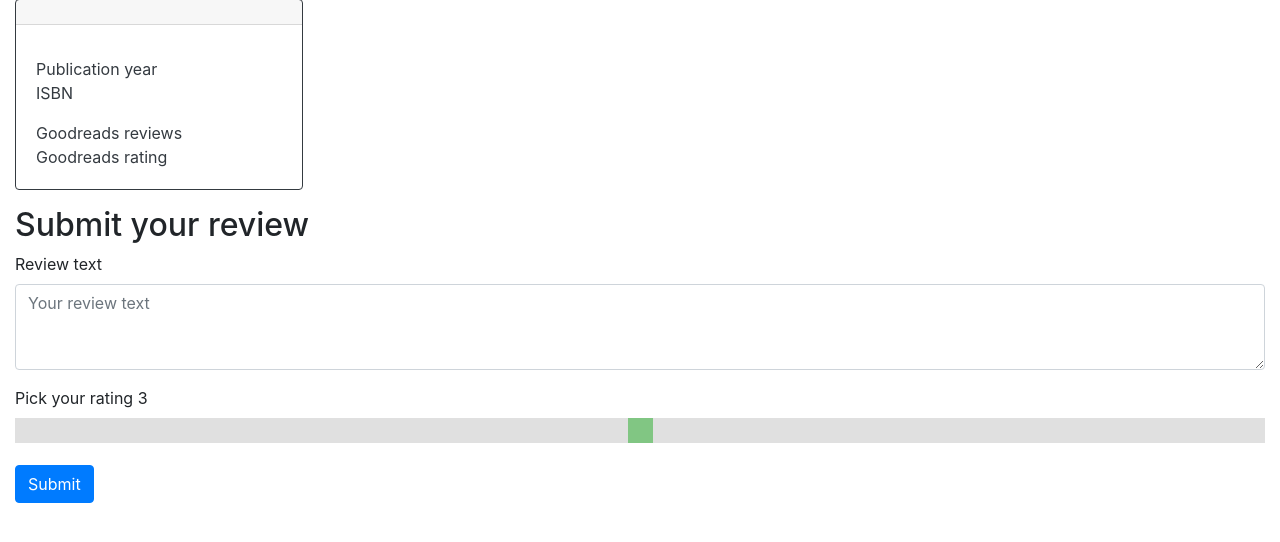
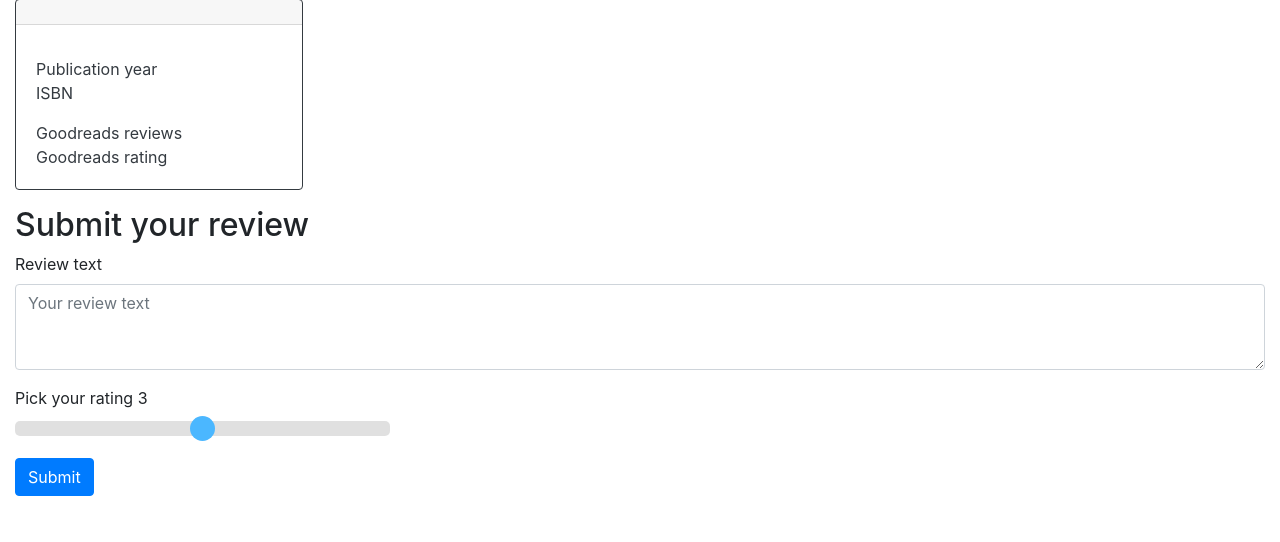
Before and after one commit to serbathome/project1, a Flask app: template templates/book.html in a window 1280 px wide. Shown: the part 123-665 px from the top of the page. Run offline with Flask 2, Linux system fonts and the light colour scheme; the template is opened without the code that fills it, so the values that code supplies are empty; some libraries are stand-ins or nearby versions.

Commit message:
updated review form in book.html template

```diff
--- a/templates/book.html
+++ b/templates/book.html
@@ -17,63 +17,41 @@
     </title>
     <style>
         .slidecontainer {
-            width: 100%;
-            /* Width of the outside container */
+            width: 30%;
         }
-
-        /* The slider itself */
 
         .slider {
             -webkit-appearance: none;
-            /* Override default CSS styles */
-            appearance: none;
             width: 100%;
-            /* Full-width */
-            height: 25px;
-            /* Specified height */
+            height: 15px;
+            border-radius: 5px;
             background: #d3d3d3;
-            /* Grey background */
             outline: none;
-            /* Remove outline */
             opacity: 0.7;
-            /* Set transparency (for mouse-over effects on hover) */
             -webkit-transition: .2s;
-            /* 0.2 seconds transition on hover */
             transition: opacity .2s;
         }
 
-        /* Mouse-over effects */
-
         .slider:hover {
             opacity: 1;
-            /* Fully shown on mouse-over */
         }
-
-        /* The slider handle (use -webkit- (Chrome, Opera, Safari, Edge) and -moz- (Firefox) to override default look) */
 
         .slider::-webkit-slider-thumb {
             -webkit-appearance: none;
-            /* Override default look */
             appearance: none;
             width: 25px;
-            /* Set a specific slider handle width */
             height: 25px;
-            /* Slider handle height */
-            background: #4CAF50;
-            /* Green background */
+            border-radius: 50%;
+            background: #0099ff;
             cursor: pointer;
-            /* Cursor on hover */
         }
 
         .slider::-moz-range-thumb {
             width: 25px;
-            /* Set a specific slider handle width */
             height: 25px;
-            /* Slider handle height */
-            background: #4CAF50;
-            /* Green background */
+            border-radius: 50%;
+            background: #0099ff;
             cursor: pointer;
-            /* Cursor on hover */
         }
     </style>
 
@@ -122,15 +100,17 @@
         <h2>Submit your review</h2>
         <form action="{{ url_for('review') }}" method="POST">
             <input type="text" hidden name="bookid" value="{{ result[0].id }}">
+
             <div class="form-group">
                 <label for="exampleFormControlTextarea1">Review text</label>
                 <textarea name="reviewtext" class="form-control" id="exampleFormControlTextarea1" rows="3" placeholder="Your review text"></textarea>
             </div>
+
             <div class="form-group slidecontainer">
                 <label for="formControlRange">Pick your rating
                     <span id="demo"></span>
                 </label>
-                <input name="rating" type="range" class="slider" id="myRange" min="1" max="5" value="3">
+                <input name="rating" width="300" type="range" class="slider" id="myRange" min="1" max="5" value="3">
             </div>
             <script>
                 var slider = document.getElementById("myRange");
@@ -142,6 +122,7 @@
                 }
             </script>
             <button type="submit" class="btn btn-primary mb-2">Submit</button>
+
         </form>
     </div>
 </body>
```
